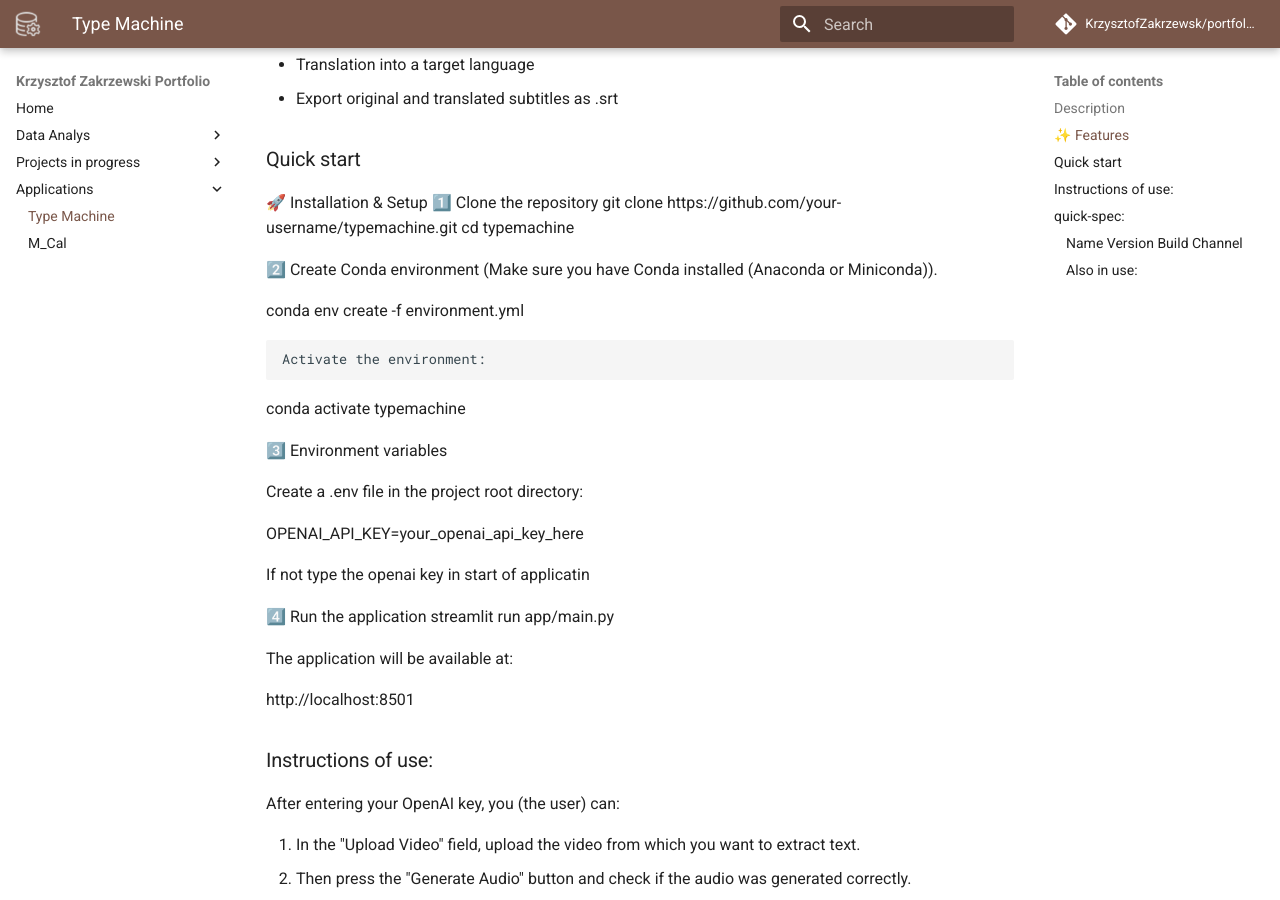
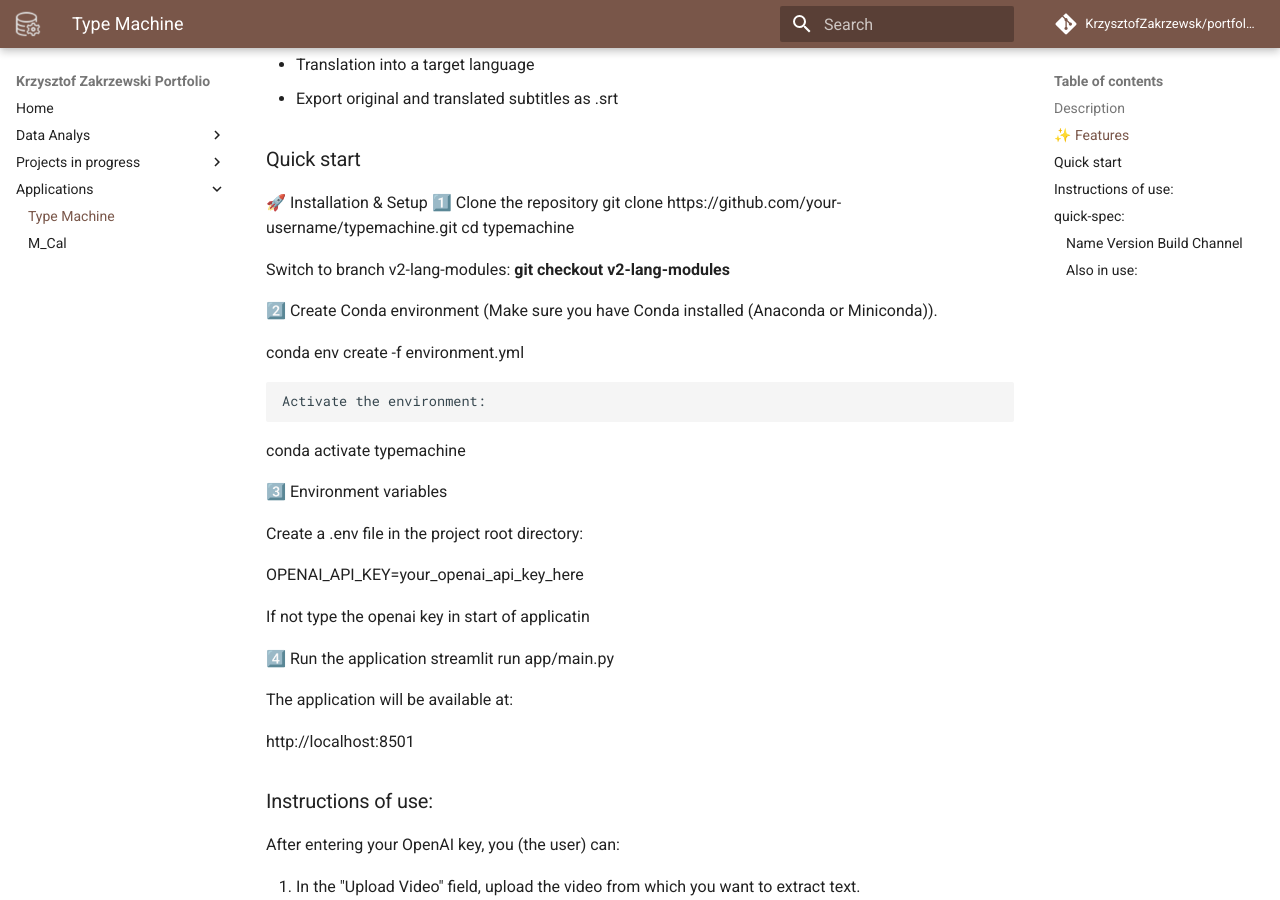
Before and after one commit to KrzysztofZakrzewski/portfolio, an MkDocs documentation site: the page built from docs/typemachine/index.md, in a window 1280 px wide and 900 px high, scrolled down 520 px. Built offline with MkDocs 1.6.1 and Material for MkDocs 9.7.7, drawn with Linux system fonts in a browser that asks for light colours; comment, search, counter and statistics services are not loaded.

Commit message:
update typemachine

```diff
--- a/docs/typemachine/index.md
+++ b/docs/typemachine/index.md
@@ -20,6 +20,8 @@ Due to technological limitations, the size of the processed video is limited to
 ### Quick start
 
 🚀 Installation & Setup 1️⃣ Clone the repository git clone https://github.com/your-username/typemachine.git cd typemachine
+
+Switch to branch v2-lang-modules: **git checkout v2-lang-modules**
 
 2️⃣ Create Conda environment (Make sure you have Conda installed (Anaconda or Miniconda)).
 
```
